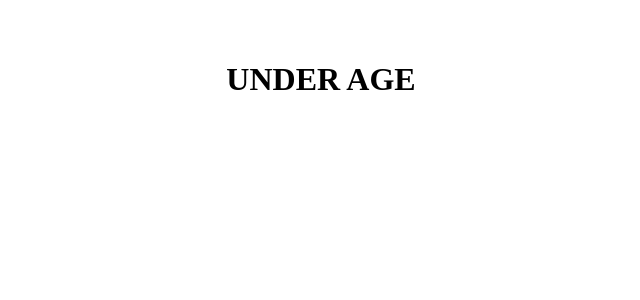
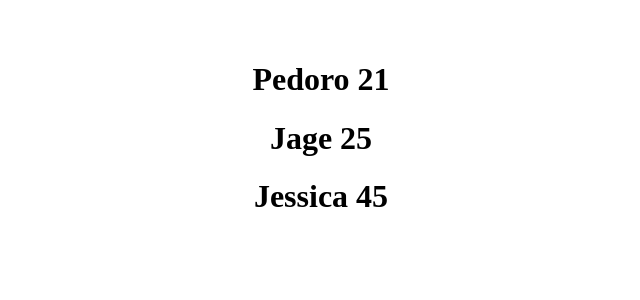
Before and after one commit to yuasys/episode1, a React (Vite) app: page / in a window 1280 px wide. Shown: the top 300 px of the page, without its empty margins (319-959 px from the left). Built offline with nearby package versions, Linux system fonts and the light colour scheme.

Commit message:
Update 2 files
UserリストとUserコンポーネント化

```diff
--- a/src/App.jsx
+++ b/src/App.jsx
@@ -1,10 +1,17 @@
 import './App.css';
+import {User} from './User';
 
 function App() {
-  const age = 17;
+  const users = [
+    {name: "Pedoro", age: 21},
+    {name: "Jage", age: 25},
+    {name: "Jessica", age: 45},
+  ];
   return (
     <div className="App">
-      {age >= 18 ? <h1>OVER AGE</h1> : <h1>UNDER AGE</h1>}
+      {users.map((user,key) => {
+        return <h1 key={key}><User name={user.name} age={user.age} /></h1>
+      })}
     </div>
   );
 }
--- /dev/null
+++ b/src/User.jsx
@@ -0,0 +1,7 @@
+export const User = (props) => {
+    return (
+      <div>
+        {props.name} {props.age}
+      </div>
+    );
+  };
```
